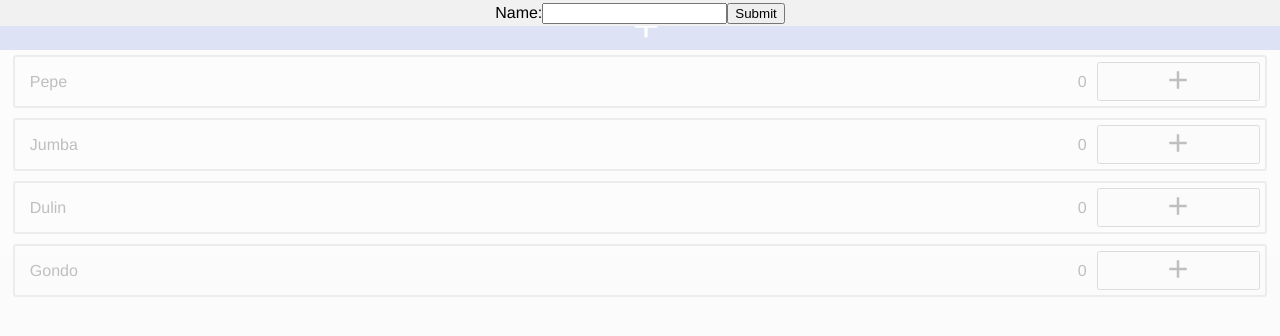
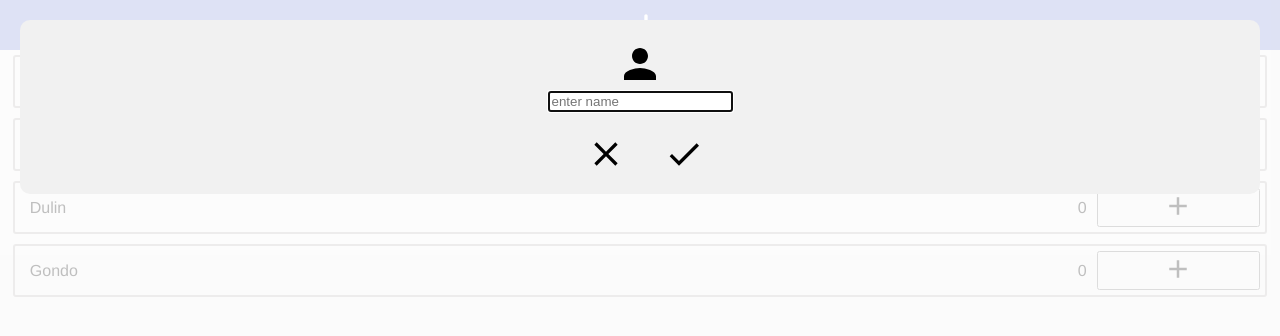
Before and after one commit to vgujevski/uno-count, a React (Create React App) app: page / in a window 1280 px wide. Both pictures are taken after a click on the button 640 px from the left and 25 px from the top of the page. Shown: the top 336 px of the page. Built offline with nearby package versions, Linux system fonts and the light colour scheme.

Commit message:
adjusted styles for AddEditPlayer

```diff
--- a/src/features/players/AddEditPlayer.js
+++ b/src/features/players/AddEditPlayer.js
@@ -4,6 +4,10 @@ import { v4 as uuidv4 } from 'uuid'
 import { useDispatch } from 'react-redux'
 
 import { playerAdded } from './playersListSlice'
+
+import personIcon from '../../images/person_black_48dp.svg'
+import doneIcon from '../../images/done_black_48dp.svg'
+import closeIcon from '../../images/close_black_48dp.svg'
 
 
 export const AddEditPlayer = ({ isOpen, onRequestClose }) => {
@@ -80,12 +84,23 @@ export const AddEditPlayer = ({ isOpen, onRequestClose }) => {
 
 
       <div className="modal-container">
+
+        <img src={personIcon} alt="person" />
+
         <form onSubmit={handleSubmit}>
           <label>
-            Name:
-            <input type="text" value={playerName} onChange={handleChange} />
+            <input type="text" autoFocus value={playerName} onChange={handleChange} placeholder="enter name" />
           </label>
-          <input type="submit" value="Submit" />
+
+          <div className="buttons-container">
+            <button type="button" onClick={handleCloseModal} className="button button__icon">
+              <img src={closeIcon} alt="close" />
+            </button>
+            <button type="submit" onClick={handleSubmit} className="button button__icon">
+              <img src={doneIcon} alt="done" />
+            </button>
+          </div>
+
         </form>
 
       </div>
--- a/src/styles/utility/_modal.scss
+++ b/src/styles/utility/_modal.scss
@@ -4,10 +4,6 @@
 
 .ReactModalPortal .ReactModal__Overlay {
   transition: opacity 200ms ease-in-out;
-  // TODO testing styles
-  // display: flex;
-  // justify-content: center;
-  // align-items: center;
 }
 
 .ReactModalPortal .ReactModal__Overlay--after-open {
@@ -19,11 +15,10 @@
 }
 
 .modal {
-  // border-radius: 1rem;
-  // padding: 2rem;
+  border-radius: 1rem;
+  padding: 2rem;
   background: $bg-light;
-  // margin-bottom: 10rem;
-  // max-width: 30rem;
+  margin: 2rem;
 }
 
 .modal__title {
```
Also changed, not shown: 1 other file (tests, documents, lock files or other folders).
